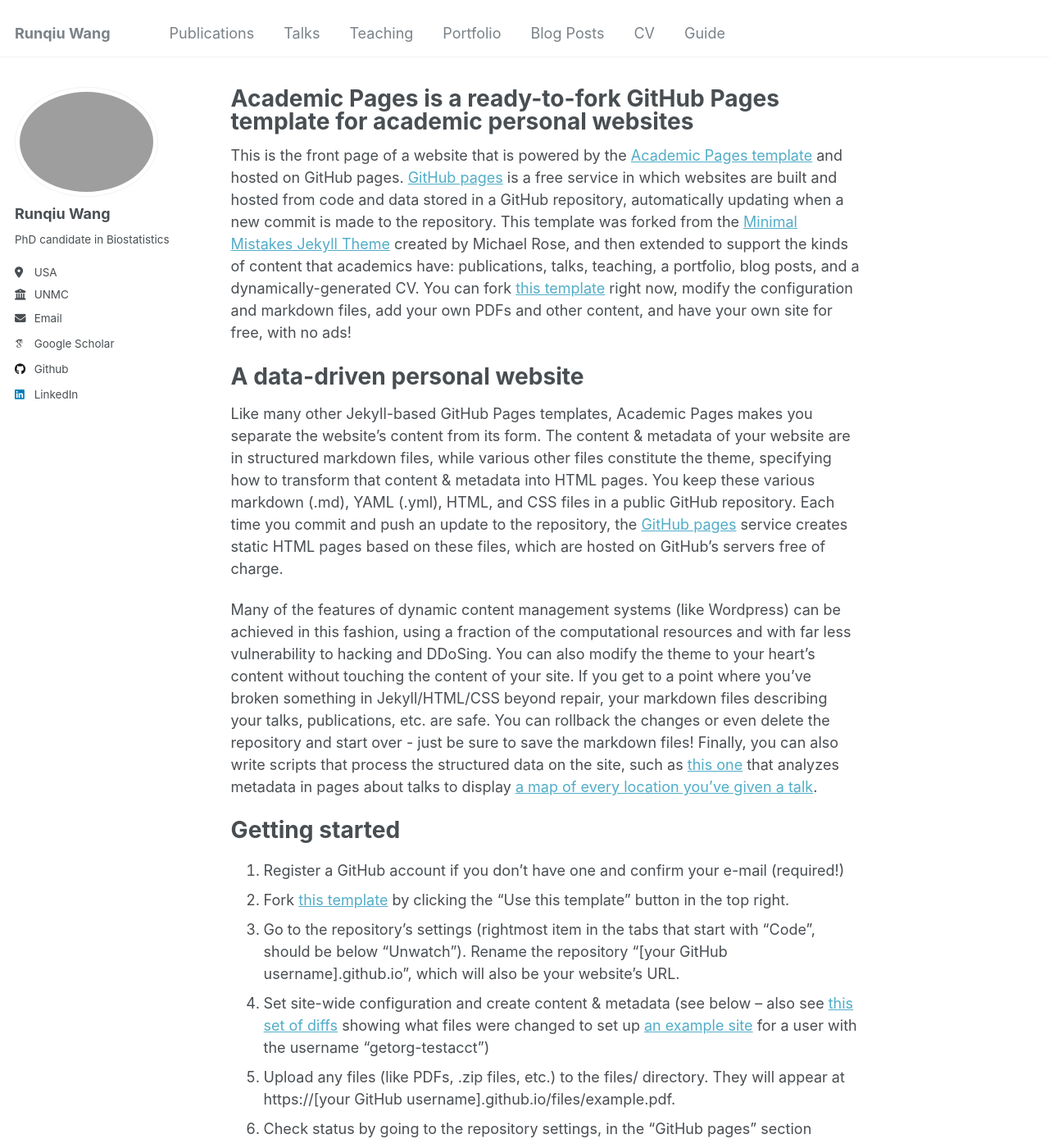
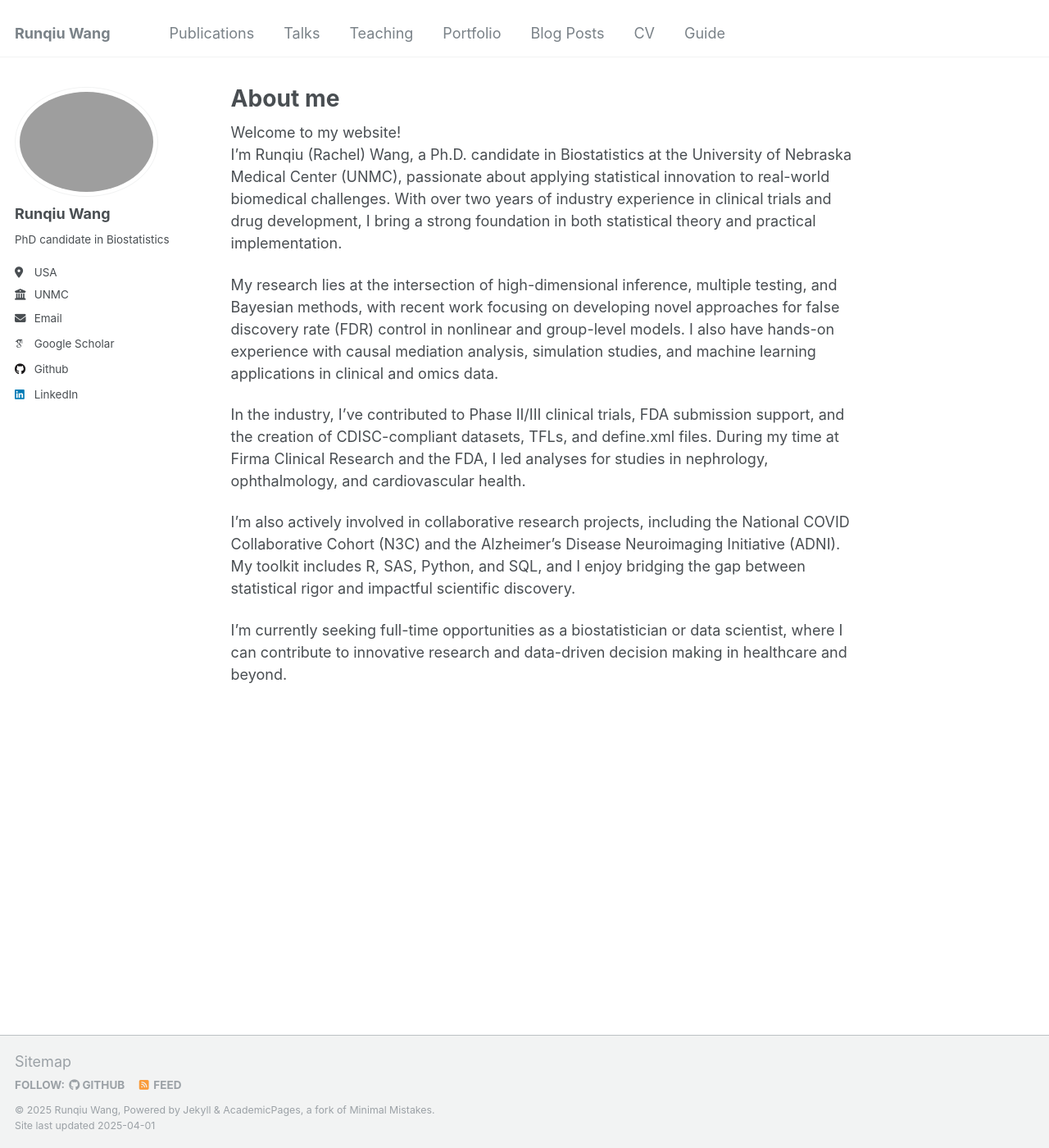
Before and after one commit to RunqiuWang22/runqiuwang22.github.io, a Jekyll site: the page built from _pages/about.md, in a window 1280 px wide and 1400 px high. Shown: the whole window at 82% size. Built offline with Jekyll 4.4.1, drawn with Linux system fonts in a browser that asks for light colours; some web fonts are replaced; some of the changed text lies outside the part shown.

Commit message:
Update about.md

```diff
--- a/_pages/about.md
+++ b/_pages/about.md
@@ -1,49 +1,19 @@
 ---
 permalink: /
-title: "Academic Pages is a ready-to-fork GitHub Pages template for academic personal websites"
+title: "About me"
 author_profile: true
 redirect_from:
   - /about/
   - /about.html
 ---
 
-This is the front page of a website that is powered by the [Academic Pages template](https://github.com/academicpages/academicpages.github.io) and hosted on GitHub pages. [GitHub pages](https://pages.github.com) is a free service in which websites are built and hosted from code and data stored in a GitHub repository, automatically updating when a new commit is made to the repository. This template was forked from the [Minimal Mistakes Jekyll Theme](https://mmistakes.github.io/minimal-mistakes/) created by Michael Rose, and then extended to support the kinds of content that academics have: publications, talks, teaching, a portfolio, blog posts, and a dynamically-generated CV. You can fork [this template](https://github.com/academicpages/academicpages.github.io) right now, modify the configuration and markdown files, add your own PDFs and other content, and have your own site for free, with no ads!
+Welcome to my website!
+I’m Runqiu (Rachel) Wang, a Ph.D. candidate in Biostatistics at the University of Nebraska Medical Center (UNMC), passionate about applying statistical innovation to real-world biomedical challenges. With over two years of industry experience in clinical trials and drug development, I bring a strong foundation in both statistical theory and practical implementation.
 
-A data-driven personal website
-======
-Like many other Jekyll-based GitHub Pages templates, Academic Pages makes you separate the website's content from its form. The content & metadata of your website are in structured markdown files, while various other files constitute the theme, specifying how to transform that content & metadata into HTML pages. You keep these various markdown (.md), YAML (.yml), HTML, and CSS files in a public GitHub repository. Each time you commit and push an update to the repository, the [GitHub pages](https://pages.github.com/) service creates static HTML pages based on these files, which are hosted on GitHub's servers free of charge.
+My research lies at the intersection of high-dimensional inference, multiple testing, and Bayesian methods, with recent work focusing on developing novel approaches for false discovery rate (FDR) control in nonlinear and group-level models. I also have hands-on experience with causal mediation analysis, simulation studies, and machine learning applications in clinical and omics data.
 
-Many of the features of dynamic content management systems (like Wordpress) can be achieved in this fashion, using a fraction of the computational resources and with far less vulnerability to hacking and DDoSing. You can also modify the theme to your heart's content without touching the content of your site. If you get to a point where you've broken something in Jekyll/HTML/CSS beyond repair, your markdown files describing your talks, publications, etc. are safe. You can rollback the changes or even delete the repository and start over - just be sure to save the markdown files! Finally, you can also write scripts that process the structured data on the site, such as [this one](https://github.com/academicpages/academicpages.github.io/blob/master/talkmap.ipynb) that analyzes metadata in pages about talks to display [a map of every location you've given a talk](https://academicpages.github.io/talkmap.html).
+In the industry, I’ve contributed to Phase II/III clinical trials, FDA submission support, and the creation of CDISC-compliant datasets, TFLs, and define.xml files. During my time at Firma Clinical Research and the FDA, I led analyses for studies in nephrology, ophthalmology, and cardiovascular health.
 
-Getting started
-======
-1. Register a GitHub account if you don't have one and confirm your e-mail (required!)
-1. Fork [this template](https://github.com/academicpages/academicpages.github.io) by clicking the "Use this template" button in the top right.
-1. Go to the repository's settings (rightmost item in the tabs that start with "Code", should be below "Unwatch"). Rename the repository "[your GitHub username].github.io", which will also be your website's URL.
-1. Set site-wide configuration and create content & metadata (see below -- also see [this set of diffs](http://archive.is/3TPas) showing what files were changed to set up [an example site](https://getorg-testacct.github.io) for a user with the username "getorg-testacct")
-1. Upload any files (like PDFs, .zip files, etc.) to the files/ directory. They will appear at https://[your GitHub username].github.io/files/example.pdf.
-1. Check status by going to the repository settings, in the "GitHub pages" section
+I’m also actively involved in collaborative research projects, including the National COVID Collaborative Cohort (N3C) and the Alzheimer’s Disease Neuroimaging Initiative (ADNI). My toolkit includes R, SAS, Python, and SQL, and I enjoy bridging the gap between statistical rigor and impactful scientific discovery.
 
-Site-wide configuration
-------
-The main configuration file for the site is in the base directory in [_config.yml](https://github.com/academicpages/academicpages.github.io/blob/master/_config.yml), which defines the content in the sidebars and other site-wide features. You will need to replace the default variables with ones about yourself and your site's github repository. The configuration file for the top menu is in [_data/navigation.yml](https://github.com/academicpages/academicpages.github.io/blob/master/_data/navigation.yml). For example, if you don't have a portfolio or blog posts, you can remove those items from that navigation.yml file to remove them from the header.
-
-Create content & metadata
-------
-For site content, there is one markdown file for each type of content, which are stored in directories like _publications, _talks, _posts, _teaching, or _pages. For example, each talk is a markdown file in the [_talks directory](https://github.com/academicpages/academicpages.github.io/tree/master/_talks). At the top of each markdown file is structured data in YAML about the talk, which the theme will parse to do lots of cool stuff. The same structured data about a talk is used to generate the list of talks on the [Talks page](https://academicpages.github.io/talks), each [individual page](https://academicpages.github.io/talks/2012-03-01-talk-1) for specific talks, the talks section for the [CV page](https://academicpages.github.io/cv), and the [map of places you've given a talk](https://academicpages.github.io/talkmap.html) (if you run this [python file](https://github.com/academicpages/academicpages.github.io/blob/master/talkmap.py) or [Jupyter notebook](https://github.com/academicpages/academicpages.github.io/blob/master/talkmap.ipynb), which creates the HTML for the map based on the contents of the _talks directory).
-
-**Markdown generator**
-
-The repository includes [a set of Jupyter notebooks](https://github.com/academicpages/academicpages.github.io/tree/master/markdown_generator
-) that converts a CSV containing structured data about talks or presentations into individual markdown files that will be properly formatted for the Academic Pages template. The sample CSVs in that directory are the ones I used to create my own personal website at stuartgeiger.com. My usual workflow is that I keep a spreadsheet of my publications and talks, then run the code in these notebooks to generate the markdown files, then commit and push them to the GitHub repository.
-
-How to edit your site's GitHub repository
-------
-Many people use a git client to create files on their local computer and then push them to GitHub's servers. If you are not familiar with git, you can directly edit these configuration and markdown files directly in the github.com interface. Navigate to a file (like [this one](https://github.com/academicpages/academicpages.github.io/blob/master/_talks/2012-03-01-talk-1.md) and click the pencil icon in the top right of the content preview (to the right of the "Raw | Blame | History" buttons). You can delete a file by clicking the trashcan icon to the right of the pencil icon. You can also create new files or upload files by navigating to a directory and clicking the "Create new file" or "Upload files" buttons.
-
-Example: editing a markdown file for a talk
-![Editing a markdown file for a talk](/images/editing-talk.png)
-
-For more info
-------
-More info about configuring Academic Pages can be found in [the guide](https://academicpages.github.io/markdown/), the [growing wiki](https://github.com/academicpages/academicpages.github.io/wiki), and you can always [ask a question on GitHub](https://github.com/academicpages/academicpages.github.io/discussions). The [guides for the Minimal Mistakes theme](https://mmistakes.github.io/minimal-mistakes/docs/configuration/) (which this theme was forked from) might also be helpful.
+I’m currently seeking full-time opportunities as a biostatistician or data scientist, where I can contribute to innovative research and data-driven decision making in healthcare and beyond.
```
